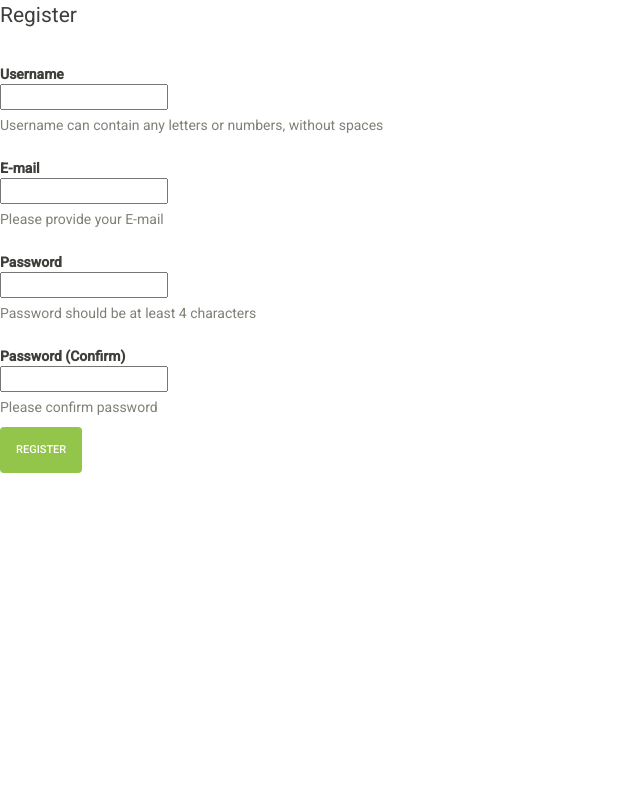
After one commit to lionn2/pythonChat, a Django app: template chat/templates/registration.html in a window 1280 px wide. The commit adds this page. Shown: the top 785 px of the page, without its empty margins (0-640 px from the left). Run offline with Django 3.2, Linux system fonts and the light colour scheme; the template is opened without the code that fills it, so the values that code supplies are empty; some libraries are stand-ins or nearby versions.

Commit message:
sigh in/up

```diff
--- a/chat/static/js/script.js
+++ b/chat/static/js/script.js
@@ -107,7 +107,9 @@ function getMessagesFromID (id) {
            success: function(messages)
            {
            		messages = jQuery.parseJSON(messages);
+                console.log(messages);
                 addMessagesToTable(messages);
+
                 startInterval();
            }
          });
@@ -128,9 +130,13 @@ function addMessageToTable (m) {
 	var row = table.insertRow(0/*table.rows.length*/);
 	var cell1 = row.insertCell(0);
 	cell1.innerHTML = m.user_id;
-	cell1.width = 50;
+	cell1['min-width'] = 'auto';
+	cell1['max-width'] = 150;
+	cell1.width = 120;
+	cell1['text-align'] = 'right';
 	var cell2 = row.insertCell(1);
 	cell2.innerHTML = m.message.split('\r\n').join('<br />');
+	cell2['word-break'] = 'break-word';
 	var cell3 = row.insertCell(2);
 	cell3.innerHTML = formateDateChat(m.post_time);
 	cell3.width = 80;
--- a/chat/templates/chat.html
+++ b/chat/templates/chat.html
@@ -13,15 +13,15 @@
 			.mygrid-wrapper-div {
 				height: 480px;
 				overflow-y: auto;
-				word-break: break-word;
+
 			}
 		</style>
 	</head>
 	<body onload="authorisation()">
 		<div class="container">
 		{% csrf_token %}
-			    <div class="col-lg-3"></div>
-			    <div class="col-lg-6">
+			    <div class="col-lg-2"></div>
+			    <div class="col-lg-8">
   				<div class="form-group">
 			        <div class="row">
 			        	<div class="col-lg-6">
--- /dev/null
+++ b/chat/templates/registration.html
@@ -0,0 +1,65 @@
+{% load staticfiles %}
+{% csrf_token %}
+<html>
+	<head>
+		<meta charset="utf8">
+		<title>Web Chat</title>
+		<link rel="stylesheet" type="text/css" href="{% static 'bootstrap.css' %}" />
+		<script language="JavaScript" type="text/javascript" src="{% static 'js/script.js' %}"></script>
+		<script type="text/javascript" src="http://code.jquery.com/jquery-2.1.0.min.js"></script>
+		<style type="text/css" media="screen">
+
+		</style>
+	</head>
+	<body>
+<form class="form-horizontal" action='' method="POST">
+  <fieldset>
+    <div id="legend">
+      <legend class="">Register</legend>
+    </div>
+    <div class="control-group">
+      <!-- Username -->
+      <label class="control-label"  for="username">Username</label>
+      <div class="controls">
+        <input type="text" id="username" name="username" placeholder="" class="input-xlarge">
+        <p class="help-block">Username can contain any letters or numbers, without spaces</p>
+      </div>
+    </div>
+
+    <div class="control-group">
+      <!-- E-mail -->
+      <label class="control-label" for="email">E-mail</label>
+      <div class="controls">
+        <input type="text" id="email" name="email" placeholder="" class="input-xlarge">
+        <p class="help-block">Please provide your E-mail</p>
+      </div>
+    </div>
+
+    <div class="control-group">
+      <!-- Password-->
+      <label class="control-label" for="password">Password</label>
+      <div class="controls">
+        <input type="password" id="password" name="password" placeholder="" class="input-xlarge">
+        <p class="help-block">Password should be at least 4 characters</p>
+      </div>
+    </div>
+
+    <div class="control-group">
+      <!-- Password -->
+      <label class="control-label"  for="password_confirm">Password (Confirm)</label>
+      <div class="controls">
+        <input type="password" id="password_confirm" name="password_confirm" placeholder="" class="input-xlarge">
+        <p class="help-block">Please confirm password</p>
+      </div>
+    </div>
+
+    <div class="control-group">
+      <!-- Button -->
+      <div class="controls">
+        <button class="btn btn-success">Register</button>
+      </div>
+    </div>
+  </fieldset>
+</form>
+</body>
+</html>
```
Also changed, not shown: chat/templates/index.html (+20 -0 lines).
